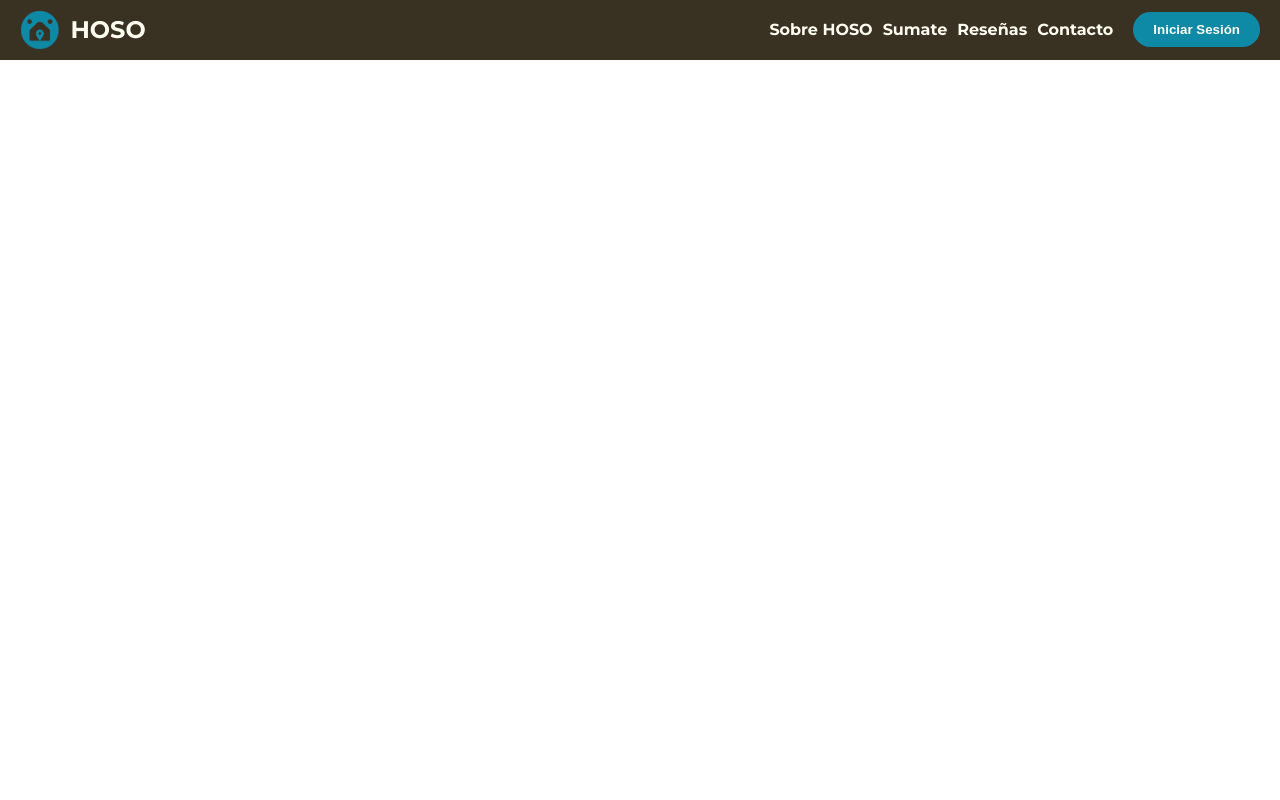
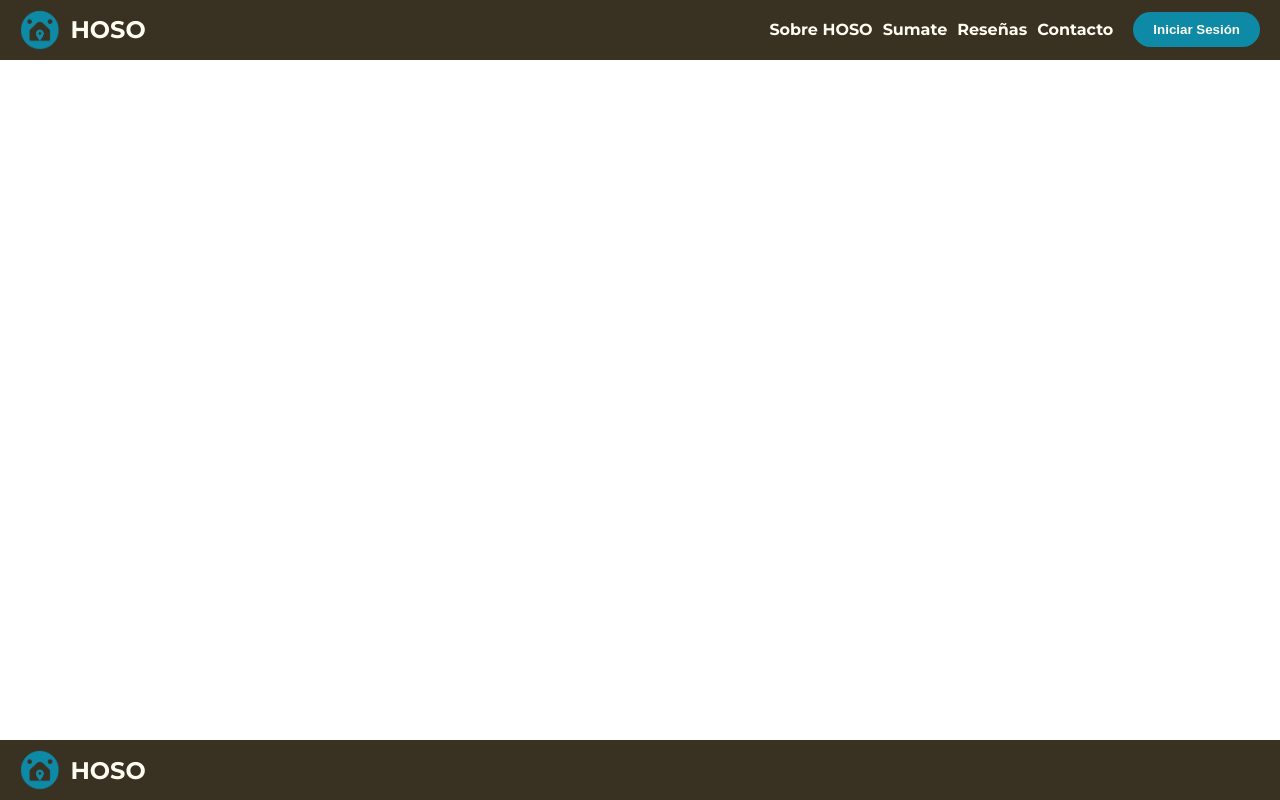
Before and after one commit to nicomedina88/HOSOsite, a React (Create React App) app: page / in a window 1280 px wide. Built offline with nearby package versions, Linux system fonts and the light colour scheme.

Commit message:
Agrego componente Footer

```diff
--- a/src/App.js
+++ b/src/App.js
@@ -1,11 +1,13 @@
 import './App.css';
 import Header from './components/Header.jsx';
+import Footer from './components/Footer.jsx';
 
 function App() {
   return (
     <div className="App">
       <header>
         <Header />
+        <Footer />
       </header>
       {/* El resto de tu contenido va aquí */}
     </div>
--- /dev/null
+++ b/src/components/Footer.css
@@ -0,0 +1,33 @@
+.footer {
+    background-color: #393121;
+    color: #FFFCF1;
+    display: flex;
+    justify-content: space-between;
+    align-items: center;
+    padding: 10px 20px;
+    position: fixed;
+    bottom: 0;
+    width: 100%;
+  }
+
+  .logo {
+    display: flex;
+    align-items: center;
+  }
+
+  .logo img {
+    max-height: 40px; /* Establece el tamaño del logotipo */
+    margin-right: 10px; /* Agrega un espacio entre el logo y el texto "HOSO" */
+  }
+
+  body {
+    font-family: 'Montserrat', sans-serif;
+  }
+
+  .footer {
+    font-weight: bold;
+  }
+
+  .bold-text {
+    font-weight: bold;
+  }
--- /dev/null
+++ b/src/components/Footer.jsx
@@ -0,0 +1,18 @@
+import React from 'react';
+import './Footer.css'; // Puedes crear un archivo CSS para estilizar el encabezado
+import logo from '../img/hoso1.png'; // Ajusta la ruta de importación según tu estructura de directorios
+
+
+function Footer() {
+  return (
+    <footer className="footer">
+      <div className="logo">
+        <img src={logo} alt="Logo de HOSO" />
+        <span style={{ fontSize: '24px' }}>HOSO</span>
+      </div>
+
+    </footer>
+  );
+}
+
+export default Footer;
```
